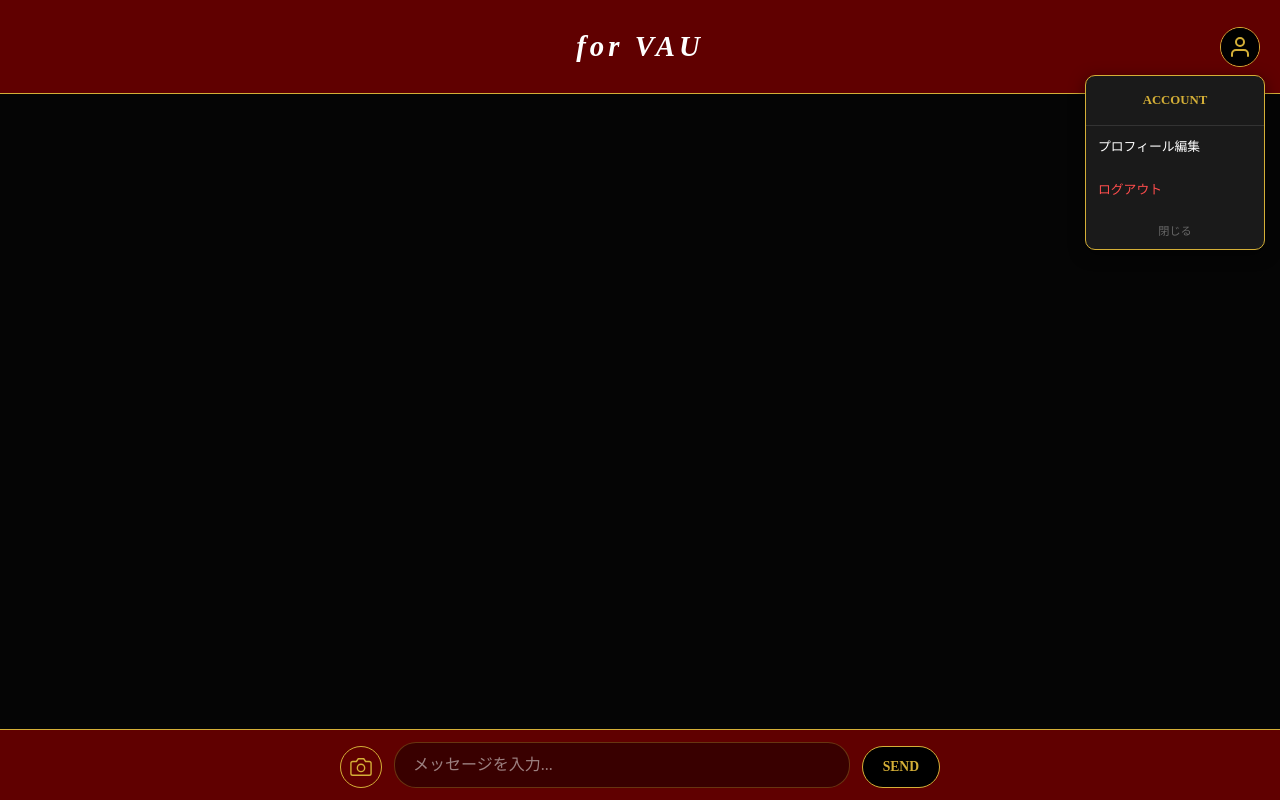
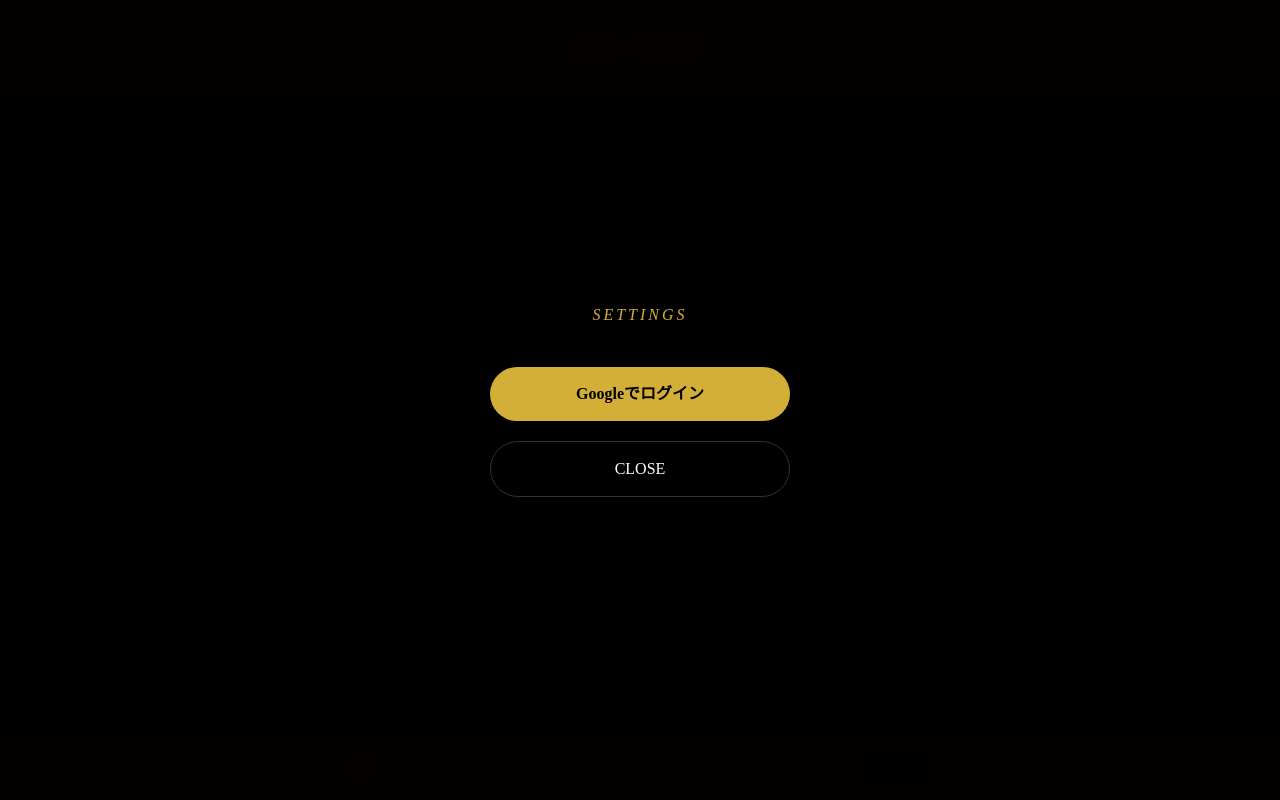
Before and after one commit to sweetsnao15-cpu/my-chat-app, a Next.js app: page / in a window 1280 px wide. Both pictures are taken after a click on the button 1240 px from the left and 46 px from the top of the page. Built offline with nearby package versions, Linux system fonts and the light colour scheme.

Commit message:
Update page.js

```diff
--- a/app/page.js
+++ b/app/page.js
@@ -15,12 +15,14 @@
   const fileInputRef = useRef(null);
   const prevMsgCountRef = useRef(0);
 
+  // スクロール制御
   const scrollToBottom = useCallback((behavior = 'auto') => {
     if (scrollRef.current) {
       scrollRef.current.scrollTo({ top: scrollRef.current.scrollHeight, behavior });
     }
   }, []);
 
+  // メッセージ取得
   const fetchMessages = useCallback(async () => {
     if (!user) return;
     const { data } = await supabase
@@ -31,6 +33,7 @@
     if (data) setMessages(data);
   }, [user]);
 
+  // 認証状態の監視
   useEffect(() => {
     supabase.auth.getSession().then(({ data: { session } }) => {
       setUser(session?.user ?? null);
@@ -41,6 +44,7 @@
     return () => subscription.unsubscribe();
   }, []);
 
+  // リアルタイム通信
   useEffect(() => {
     if (user) {
       fetchMessages();
@@ -57,6 +61,17 @@
     }
     prevMsgCountRef.current = messages.length;
   }, [messages.length, scrollToBottom]);
+
+  // ログイン・ログアウト
+  const handleSignIn = async () => {
+    await supabase.auth.signInWithOAuth({ provider: 'google' });
+  };
+
+  const handleSignOut = async () => {
+    await supabase.auth.signOut();
+    setIsMenuOpen(false);
+    window.location.reload();
+  };
 
   const handleSend = async () => {
     const text = inputText.trim();
@@ -85,13 +100,8 @@
     }
   };
 
-  const handleSignOut = async () => {
-    await supabase.auth.signOut();
-    window.location.reload();
-  };
-
   return (
-    <div style={{ width: '100%', height: '100dvh', display: 'flex', flexDirection: 'column', background: '#000', color: '#fff', overflow: 'hidden', fontFamily: 'serif', position: 'relative' }}>
+    <div style={{ width: '100%', height: '100dvh', display: 'flex', flexDirection: 'column', background: '#000', color: '#fff', overflow: 'hidden', fontFamily: 'serif' }}>
 
       {/* ヘッダー */}
       <header style={{
@@ -102,9 +112,9 @@
           for VAU
         </h1>
 
-        {/* 右上のゲストアイコン */}
+        {/* ゲストアイコン */}
         <button
-          onClick={() => setIsMenuOpen(!isMenuOpen)}
+          onClick={() => setIsMenuOpen(true)}
           style={{
             position: 'absolute', right: '20px', background: 'transparent', border: '1px solid #D4AF37',
             borderRadius: '50%', width: '40px', height: '40px', overflow: 'hidden', padding: 0, cursor: 'pointer'
@@ -122,17 +132,45 @@
         </button>
       </header>
 
-      {/* 設定メニュー */}
+      {/* 元のデザインのメニュー画面（オーバーレイ） */}
       {isMenuOpen && (
         <div style={{
-          position: 'absolute', top: '75px', right: '15px', background: '#1a1a1a',
-          border: '1px solid #D4AF37', borderRadius: '10px', width: '180px', zIndex: 100,
-          boxShadow: '0 4px 15px rgba(0,0,0,0.5)', overflow: 'hidden'
+          position: 'fixed', inset: 0, background: 'rgba(0,0,0,0.95)', zIndex: 1000,
+          display: 'flex', flexDirection: 'column', alignItems: 'center', justifyContent: 'center',
+          backdropFilter: 'blur(10px)'
         }}>
-          <div style={{ padding: '15px', fontSize: '0.8rem', borderBottom: '1px solid #333', color: '#D4AF37', textAlign: 'center', fontWeight: 'bold' }}>ACCOUNT</div>
-          <button style={{ width: '100%', padding: '12px', background: 'none', border: 'none', color: '#fff', fontSize: '0.8rem', textAlign: 'left', cursor: 'pointer' }}>プロフィール編集</button>
-          <button onClick={handleSignOut} style={{ width: '100%', padding: '12px', background: 'none', border: 'none', color: '#ff4d4d', fontSize: '0.8rem', textAlign: 'left', cursor: 'pointer' }}>ログアウト</button>
-          <div onClick={() => setIsMenuOpen(false)} style={{ padding: '10px', textAlign: 'center', fontSize: '0.7rem', color: '#666', cursor: 'pointer' }}>閉じる</div>
+          <div style={{ width: '80%', maxWidth: '300px', textAlign: 'center' }}>
+            <h2 style={{ color: '#D4AF37', fontStyle: 'italic', marginBottom: '40px', letterSpacing: '3px' }}>SETTINGS</h2>
+
+            {!user ? (
+              <button
+                onClick={handleSignIn}
+                style={{ width: '100%', padding: '15px', background: '#D4AF37', color: '#000', border: 'none', borderRadius: '30px', fontWeight: 'bold', marginBottom: '20px', cursor: 'pointer' }}
+              >
+                Googleでログイン
+              </button>
+            ) : (
+              <>
+                <div style={{ marginBottom: '30px', color: '#D4AF37', fontSize: '0.9rem' }}>
+                  Logged in as: <br/>
+                  <span style={{ color: '#fff' }}>{user.email}</span>
+                </div>
+                <button
+                  onClick={handleSignOut}
+                  style={{ width: '100%', padding: '15px', background: 'transparent', color: '#ff4d4d', border: '1px solid #ff4d4d', borderRadius: '30px', fontWeight: 'bold', marginBottom: '20px', cursor: 'pointer' }}
+                >
+                  LOGOUT
+                </button>
+              </>
+            )}
+
+            <button
+              onClick={() => setIsMenuOpen(false)}
+              style={{ width: '100%', padding: '15px', background: 'transparent', color: '#fff', border: '1px solid #333', borderRadius: '30px', cursor: 'pointer' }}
+            >
+              CLOSE
+            </button>
+          </div>
         </div>
       )}
 
@@ -177,15 +215,17 @@
         </div>
       </div>
 
+      {/* フッター */}
       <footer style={{ padding: '12px 15px', background: '#600000', borderTop: '1px solid #D4AF37', paddingBottom: 'calc(12px + env(safe-area-inset-bottom))', flexShrink: 0 }}>
         <div style={{ maxWidth: '600px', margin: '0 auto', display: 'flex', gap: '12px', alignItems: 'flex-end' }}>
+
           <button
             onClick={() => fileInputRef.current?.click()}
             disabled={uploading}
             style={{
               background: 'transparent', border: '1px solid #D4AF37', borderRadius: '50%',
               width: '42px', height: '42px', display: 'flex', alignItems: 'center',
-              justifyContent: 'center', cursor: 'pointer', flexShrink: 0
+              justifyContent: 'center', cursor: 'pointer', flexShrink: 0, transition: '0.2s'
             }}
           >
             <svg width="22" height="22" viewBox="0 0 24 24" fill="none" stroke="#D4AF37" strokeWidth="1.5" strokeLinecap="round" strokeLinejoin="round">
@@ -206,9 +246,13 @@
               borderRadius: '22px', padding: '10px 18px', fontSize: '16px', resize: 'none', outline: 'none', maxHeight: '150px'
             }}
           />
+
           <button
             onClick={handleSend}
-            style={{ background: '#000', color: '#D4AF37', border: '1px solid #D4AF37', borderRadius: '22px', padding: '10px 20px', fontWeight: 'bold', fontSize: '0.85rem', cursor: 'pointer' }}
+            style={{
+              background: '#000', color: '#D4AF37', border: '1px solid #D4AF37',
+              borderRadius: '22px', padding: '10px 20px', fontWeight: 'bold', fontSize: '0.85rem', cursor: 'pointer'
+            }}
           >
             SEND
           </button>
```
